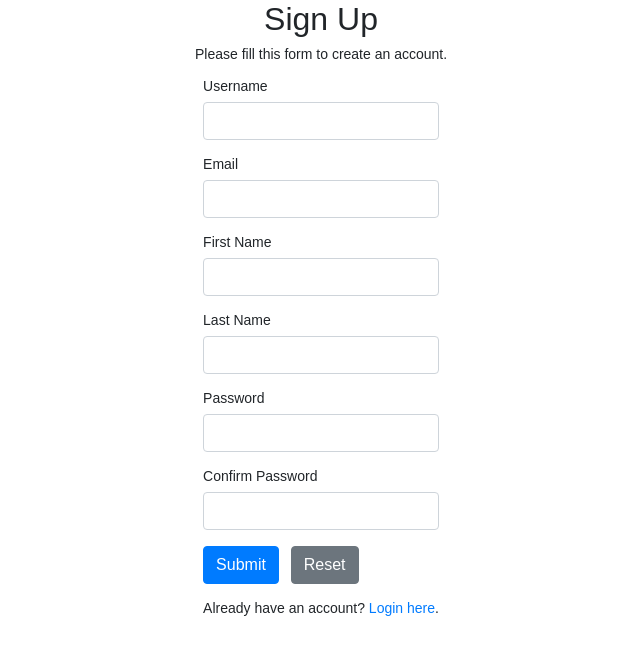
After one commit to heyboi227/victoria-eva-clone, a PHP site: page /signup.php in a window 1280 px wide. The commit adds this page. Shown: the top 655 px of the page, without its empty margins (319-959 px from the left). Run offline with PHP 8.4, Linux system fonts and the light colour scheme.

Commit message:
Added signup logic

```diff
--- a/index.tpl
+++ b/index.tpl
@@ -16,6 +16,10 @@
         <p>There are no airlines currently in database.</p>
     {else}
         <div class="container-fluid">
+            <div class="d-flex justify-content-end nav">
+                <a class="p-2" href="login.php">Login</a>
+                <a class="p-2" href="signup.php">Signup</a>
+            </div>
             <h4>Search filters</h4>
             <form action="filterairlines.php" method="POST">
                 <select name="selectCountry" onchange="this.form.submit();">
--- /dev/null
+++ b/signup.php
@@ -0,0 +1,177 @@
+<?php
+$DB = mysqli_connect("127.0.0.1", "mjeknic", "Ackostar1999!", "mjeknic");
+
+if (!$DB) {
+    die("There was an error while connecting to database.");
+    die(mysqli_connect_error());
+}
+
+$username = $email = $firstName = $lastName = $password = $confirmPassword = "";
+$usernameErr = $emailErr = $firstNameErr = $lastNameErr = $passwordErr = $confirmPasswordErr = "";
+
+if ($_SERVER["REQUEST_METHOD"] == "POST") {
+    if (empty(trim($_POST["username"]))) {
+        $usernameErr = "Please enter an username.";
+    } else if (!preg_match('/^[a-zA-Z0-9_]+$/', trim($_POST["username"]))) {
+        $usernameErr = "Username can only contain letters, numbers, and underscores.";
+    } else {
+        $sql = "SELECT user_id FROM user WHERE username = ?";
+
+        if ($stmt = mysqli_prepare($DB, $sql)) {
+            mysqli_stmt_bind_param($stmt, "s", $param_username);
+            $param_username = trim($_POST["username"]);
+
+            if (mysqli_stmt_execute($stmt)) {
+                mysqli_stmt_store_result($stmt);
+                if (mysqli_stmt_num_rows($stmt) == 1) {
+                    $usernameErr = "The username you provided is already taken.";
+                } else {
+                    $username = trim($_POST["username"]);
+                }
+            } else {
+                echo "Sorry! Something went wrong during the process. Please try again later.";
+            }
+            mysqli_stmt_close($stmt);
+        }
+    }
+
+    if (empty(trim($_POST["email"]))) {
+        $emailErr = "Please enter an email.";
+    } else if (!preg_match('/^[a-zA-Z0-9_]+@[a-z]+\.[a-z]+$/', trim($_POST["email"]))) {
+        $emailErr = "Please enter a valid email.";
+    } else {
+        $sql = "SELECT user_id FROM user WHERE email_address = ?";
+
+        if ($stmt = mysqli_prepare($DB, $sql)) {
+            mysqli_stmt_bind_param($stmt, "s", $param_email);
+            $param_email = trim($_POST["email"]);
+
+            if (mysqli_stmt_execute($stmt)) {
+                mysqli_stmt_store_result($stmt);
+                if (mysqli_stmt_num_rows($stmt) == 1) {
+                    $emailErr = "The email you provided is already taken.";
+                } else {
+                    $email = trim($_POST["email"]);
+                }
+            } else {
+                echo "Sorry! Something went wrong during the process. Please try again later.";
+            }
+            mysqli_stmt_close($stmt);
+        }
+    }
+
+    if (empty(trim($_POST["first_name"]))) {
+        $firstNameErr = "Please enter your first name.";
+    } else {
+        $firstName = trim($_POST["first_name"]);
+    }
+
+    if (empty(trim($_POST["last_name"]))) {
+        $lastNameErr = "Please enter your last name.";
+    } else {
+        $lastName = trim($_POST["last_name"]);
+    }
+
+    if (empty(trim($_POST["password"]))) {
+        $passwordErr = "Please enter a password.";
+    } else if (strlen(trim($_POST["password"])) < 6) {
+        $passwordErr = "Password must contain at least 6 characters.";
+    } else {
+        $password = trim($_POST["password"]);
+    }
+    if (empty(trim($_POST["confirm_password"]))) {
+        $confirmPasswordErr = "Please confirm the password.";
+    } else {
+        $confirmPassword = trim($_POST["confirm_password"]);
+        if (empty($passwordErr) && ($password != $confirmPassword)) {
+            $confirmPasswordErr = "The passwords do not match.";
+        }
+    }
+
+    if (empty($usernameErr) && empty($emailErr) && empty($passwordErr) && empty($confirmPasswordErr)) {
+        $sql = "INSERT INTO user (username, email_address, first_name, last_name, password_hash) VALUES (?, ?, ?, ?, ?)";
+        if ($stmt = mysqli_prepare($DB, $sql)) {
+            mysqli_stmt_bind_param($stmt, "sssss", $param_username, $param_email, $param_first_name, $param_last_name, $param_password);
+            $param_username = $username;
+            $param_email = $email;
+            $param_first_name = $firstName;
+            $param_last_name = $lastName;
+            $param_password = password_hash($password, PASSWORD_DEFAULT);
+
+            if (mysqli_stmt_execute($stmt)) {
+                header("Location: login.php");
+            } else {
+                echo "Sorry! Something went wrong during the process. Please try again later.";
+            }
+            mysqli_stmt_close($stmt);
+        }
+    }
+
+    mysqli_close($DB);
+}
+?>
+
+<!DOCTYPE html>
+<html lang="en">
+
+<head>
+    <meta charset="UTF-8">
+    <title>Sign Up</title>
+    <link rel="stylesheet" href="https://stackpath.bootstrapcdn.com/bootstrap/4.5.2/css/bootstrap.min.css">
+    <style>
+        body {
+            font: 14px sans-serif;
+        }
+
+        .wrapper {
+            width: 360px;
+            padding: 20px;
+        }
+    </style>
+</head>
+
+<body>
+    <div class="d-flex flex-column justify-content-center align-items-center">
+        <h2>Sign Up</h2>
+        <p>Please fill this form to create an account.</p>
+        <form action="<?php echo htmlspecialchars($_SERVER["PHP_SELF"]); ?>" method="post">
+            <div class="form-group">
+                <label>Username</label>
+                <input type="text" name="username" class="form-control <?php echo (!empty($usernameErr)) ? 'is-invalid' : ''; ?>" value="<?php echo $username; ?>">
+                <span class="invalid-feedback"><?php echo $usernameErr; ?></span>
+            </div>
+            <div class="form-group">
+                <label>Email</label>
+                <input type="text" name="email" class="form-control <?php echo (!empty($emailErr)) ? 'is-invalid' : ''; ?>" value="<?php echo $email; ?>">
+                <span class="invalid-feedback"><?php echo $emailErr; ?></span>
+            </div>
+            <div class="form-group">
+                <label>First Name</label>
+                <input type="text" name="first_name" class="form-control <?php echo (!empty($firstNameErr)) ? 'is-invalid' : ''; ?>" value="<?php echo $firstName; ?>">
+                <span class="invalid-feedback"><?php echo $firstNameErr; ?></span>
+            </div>
+            <div class="form-group">
+                <label>Last Name</label>
+                <input type="text" name="last_name" class="form-control <?php echo (!empty($lastNameErr)) ? 'is-invalid' : ''; ?>" value="<?php echo $lastName; ?>">
+                <span class="invalid-feedback"><?php echo $lastNameErr; ?></span>
+            </div>
+            <div class="form-group">
+                <label>Password</label>
+                <input type="password" name="password" class="form-control <?php echo (!empty($passwordErr)) ? 'is-invalid' : ''; ?>" value="<?php echo $password; ?>">
+                <span class="invalid-feedback"><?php echo $passwordErr; ?></span>
+            </div>
+            <div class="form-group">
+                <label>Confirm Password</label>
+                <input type="password" name="confirm_password" class="form-control <?php echo (!empty($confirmPasswordErr)) ? 'is-invalid' : ''; ?>" value="<?php echo $confirmPassword; ?>">
+                <span class="invalid-feedback"><?php echo $confirmPasswordErr; ?></span>
+            </div>
+            <div class="form-group">
+                <input type="submit" class="btn btn-primary" value="Submit">
+                <input type="reset" class="btn btn-secondary ml-2" value="Reset">
+            </div>
+            <p>Already have an account? <a href="login.php">Login here</a>.</p>
+        </form>
+    </div>
+</body>
+
+</html>
```
Also changed, not shown: nbproject/project.xml (added, +9 -0 lines), 2 other files.
